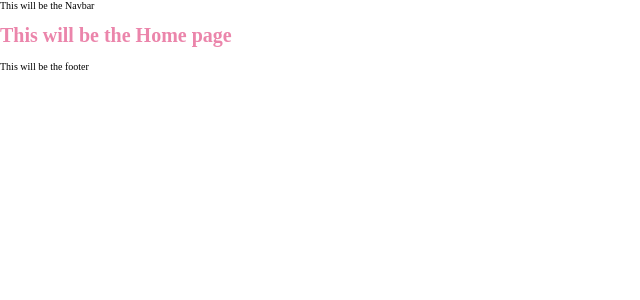
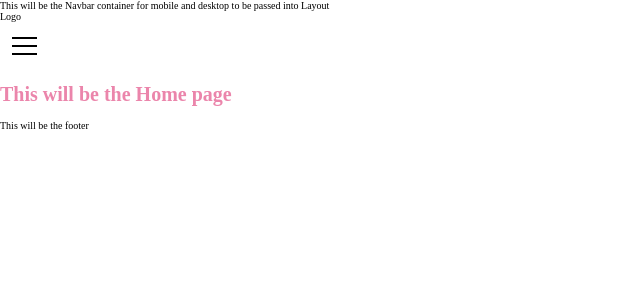
Before and after one commit to ediheid/new-portfolio, a Next.js app: page / in a window 1280 px wide. Shown: the top 300 px of the page, without its empty margins (0-640 px from the left). Built offline with nearby package versions, Linux system fonts and the light colour scheme.

Commit message:
Added Context provider to app and cleaned up code + comments

```diff
--- a/Components/Layout/Layout.js
+++ b/Components/Layout/Layout.js
@@ -1,10 +1,10 @@
-import Navbar from "../Navbar/Navbar";
+import NavbarContainer from "../Navbar/NavBarContainer";
 import Footer from "../Footer";
 
 const Layout = ({ children }) => {
   return (
     <>
-      <Navbar />
+      <NavbarContainer />
       {children}
       <Footer />
     </>
--- /dev/null
+++ b/Components/Navbar/MobileNav.js
@@ -0,0 +1,31 @@
+import { Divide as Hamburger } from "hamburger-react";
+import { useAppContext } from "../../Context/Context";
+
+
+
+
+
+const MobileNav = () => {
+
+  return (
+    <div>
+      <div>Logo</div>
+
+      {/* Hamburger */}
+      <div className="hamburger-container">
+        <Hamburger
+          // Aria label for accessibility
+          label="Show menu"
+          size={25}
+          toggled={useAppContext().isNavOpen}
+          toggle={useAppContext().setIsNavOpen}
+        />
+      </div>
+
+      {/* // ! Test context */}
+      {useAppContext().isNavOpen && <div>SUUCEEEEESSSSS!!!!!!</div>}
+    </div>
+  );
+};
+
+export default MobileNav;
--- /dev/null
+++ b/Components/Navbar/NavBarContainer.js
@@ -0,0 +1,17 @@
+
+// Navbar container for mobile and desktop to be passed into Layout
+// This is where the conditional visibility on scroll up and down lives
+
+import MobileNav from "./MobileNav";
+
+const NavbarContainer = () => {
+  return (
+    <nav>
+      <div> This will be the Navbar container for mobile and desktop to be passed into Layout</div>
+
+   <MobileNav/>
+    </nav>
+  );
+};
+
+export default NavbarContainer;
--- a/Components/Navbar/Navbar.js
+++ /dev/null
@@ -1,9 +0,0 @@
-const Navbar = () => {
-  return (
-    <nav>
-      <div> This will be the Navbar</div>
-    </nav>
-  );
-};
-
-export default Navbar;
--- /dev/null
+++ b/Context/Context.js
@@ -0,0 +1,22 @@
+import { createContext, useContext, useState } from "react";
+
+const AppContext = createContext();
+
+// App Wrapper - (wrapped around App Component)
+export const AppWrapper = ({ children }) => {
+  // Hamburger dropdwon state
+  let [isNavOpen, setIsNavOpen] = useState(false);
+
+  return (
+    <AppContext.Provider value={{ isNavOpen, setIsNavOpen }}>
+      {children}
+    </AppContext.Provider>
+  );
+};
+
+// UseContext Function
+// To be imported into any Component and called where needed for state to be passed in
+// eg. useAppContext().isOpen
+export const useAppContext = () => {
+  return useContext(AppContext);
+};
--- a/package.json
+++ b/package.json
@@ -9,6 +9,7 @@
     "lint": "next lint"
   },
   "dependencies": {
+    "hamburger-react": "^2.5.0",
     "next": "12.1.6",
     "react": "18.2.0",
     "react-dom": "18.2.0",
--- a/pages/_app.js
+++ b/pages/_app.js
@@ -1,20 +1,19 @@
 import Layout from "../Components/Layout/Layout";
+import { AppWrapper } from "../Context/Context";
 
 import "../styles/globals.scss";
 
-
-
 function MyApp({ Component, pageProps }) {
   return (
-
-<Layout>
-
-
-<Component {...pageProps} />
-
-</Layout>
-
-  )
+    // App wrapper passes context provider to entire app
+    <AppWrapper>
+      {/* Layout holds NavBar Container and Footer */}
+      <Layout>
+        {/* Main App Component */}
+        <Component {...pageProps} />
+      </Layout>
+    </AppWrapper>
+  );
 }
 
 export default MyApp;
```
Also changed, not shown: 1 other file (tests, documents, lock files or other folders).
